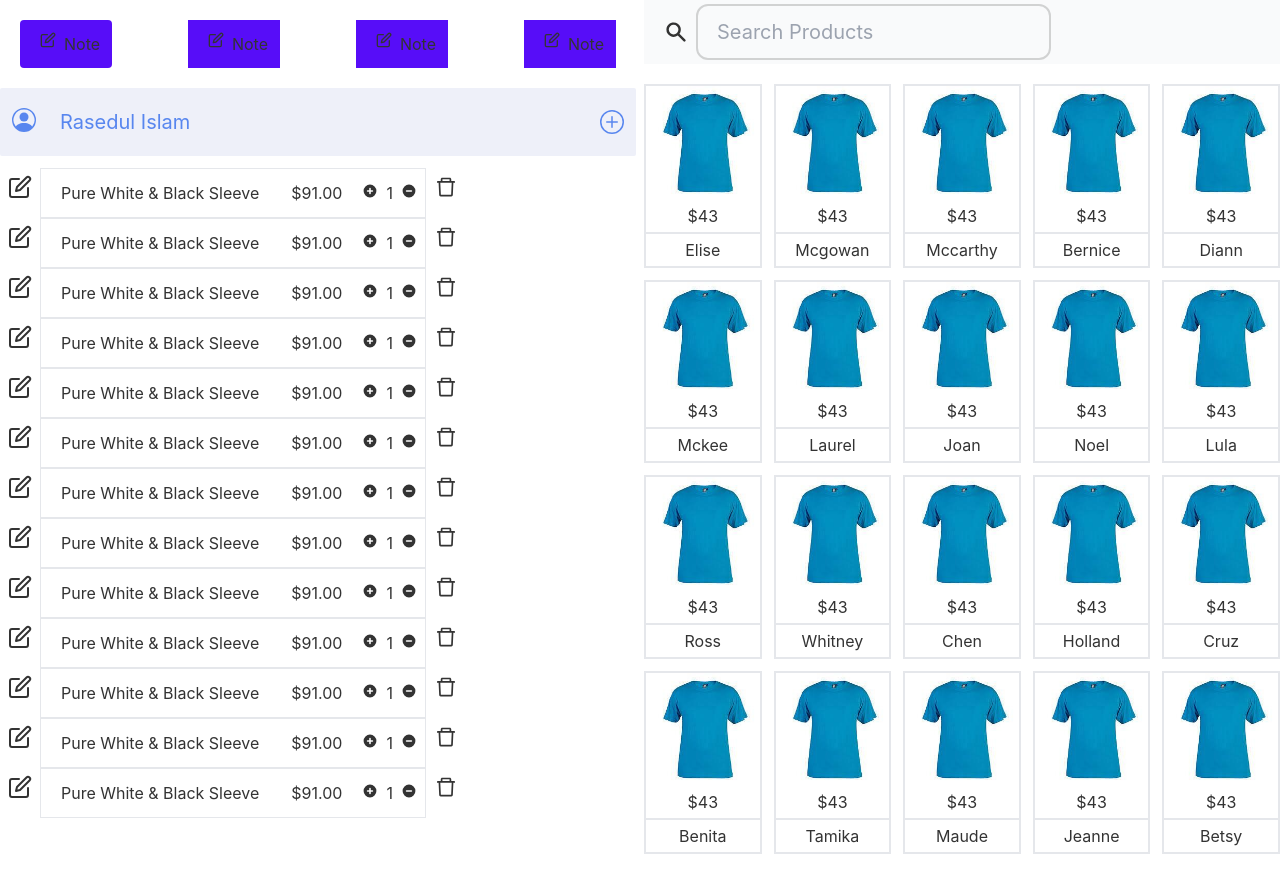
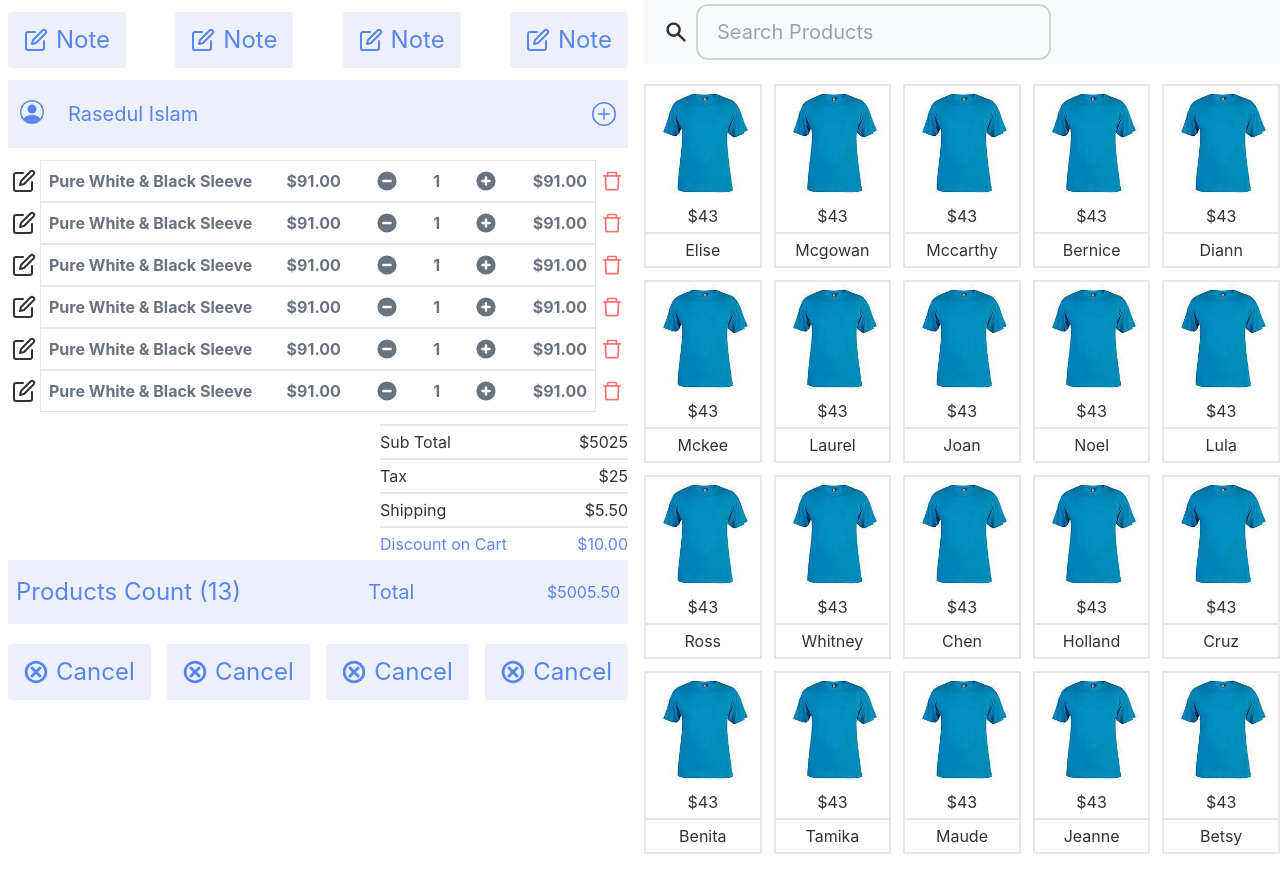
Before and after one commit to rasedul99/techvillage, a React (Create React App) app: page / in a window 1280 px wide. Built offline with nearby package versions, Linux system fonts and the light colour scheme.

Commit message:
customer orders

```diff
--- /dev/null
+++ b/src/components/IconWithText.js
@@ -0,0 +1,12 @@
+const IconWithText = ({ icon, title }) => {
+  return (
+    <div>
+      <div className="flex items-center bg-secondary text-blue-600/75 p-3 rounded text-2xl">
+        <div className="px-1 ">{icon}</div>
+        <div className="px-1">{title}</div>
+      </div>
+    </div>
+  );
+};
+
+export default IconWithText;
--- a/src/components/OrderList.js
+++ b/src/components/OrderList.js
@@ -5,22 +5,24 @@ import "../style/orderList.css";
 const OrderList = () => {
   return (
     <ul>
-      <li>
-        <span className="inline-block text-2xl mx-2">
+      <li className="flex items-center font-bold ">
+        <span className="text-2xl mx-1">
           <FiEdit />
         </span>
-        <div className="border inline-block  py-3">
-          <span className="mx-5"> Pure White & Black Sleeve</span>
-          <span className="mx-3">$91.00</span>
-          <span className="inline-block mx-2">
+        <div className=" flex w-full items-center justify-between border p-2 text-gray-500">
+          <span> Pure White & Black Sleeve</span>
+          <span>$91.00</span>
+          <span className="text-2xl">
+            <HiMinusCircle />
+          </span>
+
+          <span>1</span>
+          <span className="text-2xl">
             <HiPlusCircle />
           </span>
-          <span>1</span>
-          <span className="inline-block mx-2">
-            <HiMinusCircle />
-          </span>
+          <span>$91.00</span>
         </div>
-        <span className="inline-block text-2xl mx-2">
+        <span className=" text-2xl mx-1 text-red-400">
           <AiOutlineDelete />
         </span>
       </li>
--- a/src/pages/DashBoard/DashBoard.js
+++ b/src/pages/DashBoard/DashBoard.js
@@ -1,41 +1,26 @@
 import { BsPersonCircle, BsPlusCircle } from "react-icons/bs";
 import { FiEdit } from "react-icons/fi";
+import { GiCancel } from "react-icons/gi";
+import IconWithText from "../../components/IconWithText";
 import OrderList from "../../components/OrderList";
 const Dashboard = ({ setShowModal }) => {
   return (
-    <div>
-      <div className="flex justify-between m-5">
-        <div className="flex  bg-primary p-3 rounded">
-          <div className="mx-2">
-            <FiEdit />
-          </div>
-          <div>Note</div>
-        </div>
-        <div className="flex  bg-primary p-3">
-          <span className="mx-2">
-            <FiEdit />
-          </span>
-          <span>Note</span>
-        </div>
-        <div className="flex  bg-primary p-3">
-          <span className="mx-2">
-            <FiEdit />
-          </span>
-          <span>Note</span>
-        </div>
-        <div className="flex  bg-primary p-3">
-          <span className="mx-2">
-            <FiEdit />
-          </span>
-          <span>Note</span>
-        </div>
+    <div className="px-2">
+      <div className="flex justify-between my-3">
+        <IconWithText icon={<FiEdit />} title="Note" />
+        <IconWithText icon={<FiEdit />} title="Note" />
+        <IconWithText icon={<FiEdit />} title="Note" />
+        <IconWithText icon={<FiEdit />} title="Note" />
       </div>
-      <div className="flex justify-between  py-5 rounded-sm bg-secondary text-blue-600/75">
+      <div
+        className="flex justify-between  py-5 rounded-sm bg-secondary text-blue-600/75"
+        onClick={() => setShowModal(true)}
+      >
         <h3 className="text-2xl mx-3">
           <BsPersonCircle />
         </h3>
         <span className="text-xl mx-3 flex-1 ">Rasedul Islam</span>
-        <button className="text-2xl mx-3" onClick={() => setShowModal(true)}>
+        <button className="text-2xl mx-3">
           <BsPlusCircle />
         </button>
       </div>
@@ -46,13 +31,43 @@ const Dashboard = ({ setShowModal }) => {
         <OrderList />
         <OrderList />
         <OrderList />
-        <OrderList />
-        <OrderList />
-        <OrderList />
-        <OrderList />
-        <OrderList />
-        <OrderList />
-        <OrderList />
+      </div>
+      <div className="flex justify-end">
+        <div className="w-2/5">
+          <div className="flex justify-between border-t-2 py-1">
+            <h3>Sub Total</h3>
+            <h3>$5025</h3>
+          </div>
+          <div className="flex justify-between border-t-2 py-1">
+            <h3>Tax</h3>
+            <h3>$25</h3>
+          </div>
+          <div className="flex justify-between border-y-2 py-1">
+            {" "}
+            <h3>Shipping</h3>
+            <h3>$5.50</h3>
+          </div>
+          <div className="flex justify-between text-blue-600/75  py-1">
+            {" "}
+            <h3>Discount on Cart</h3>
+            <h3>$10.00</h3>
+          </div>
+        </div>
+      </div>
+
+      <div className="flex justify-between px-2  py-4 rounded-sm bg-secondary text-blue-600/75">
+        <h3 className="text-2xl  basis-7/12 ">Products Count (13)</h3>
+        <div className="basis-5/12 flex justify-between  items-center">
+          <span className="text-xl  ">Total</span>
+          <span className="">$5005.50</span>
+        </div>
+      </div>
+
+      <div className="flex justify-between my-5">
+        <IconWithText icon={<GiCancel />} title="Cancel" />
+        <IconWithText icon={<GiCancel />} title="Cancel" />
+        <IconWithText icon={<GiCancel />} title="Cancel" />
+        <IconWithText icon={<GiCancel />} title="Cancel" />
       </div>
     </div>
   );
--- a/tailwind.config.js
+++ b/tailwind.config.js
@@ -18,7 +18,7 @@ module.exports = {
 
           "base-100": "#FFFFFF",
 
-          info: "#3ABFF8",
+          info: "#C4CAD0",
 
           success: "#36D399",
 
```
